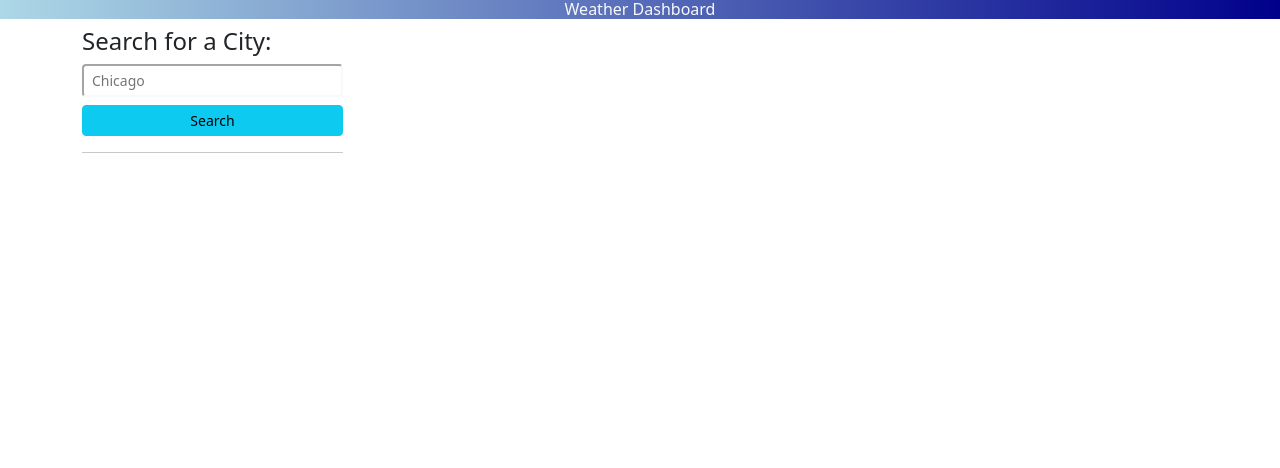
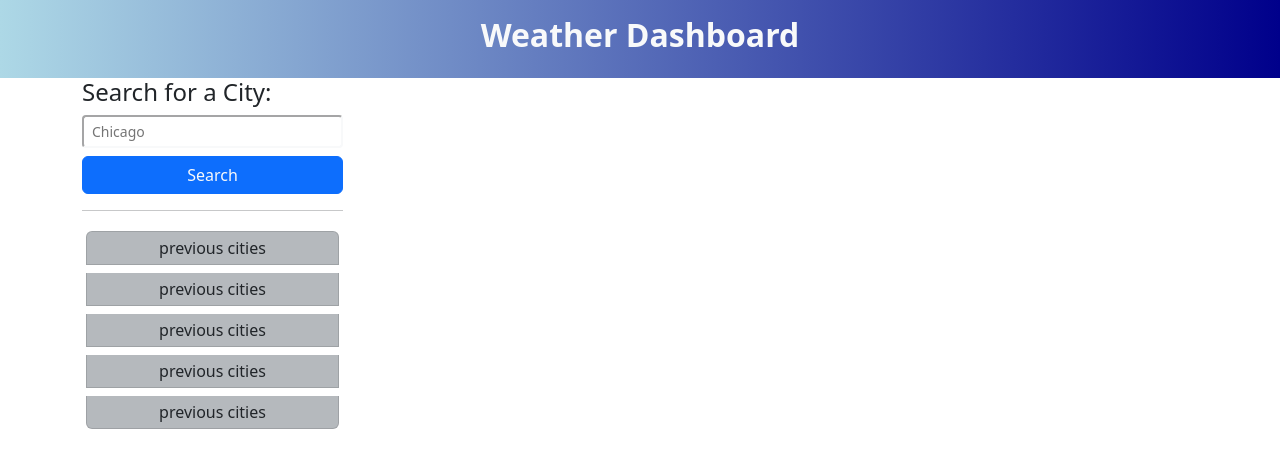
Before and after one commit to LujanSolo/weather-dashboard, a plain HTML site: page welcome.html in a window 1280 px wide. Drawn offline with nearby package versions, Linux system fonts and the light colour scheme.

Commit message:
Bootstrap and I are starting to get along. Added the left aside block with placeholders for history elements

```diff
--- a/welcome.html
+++ b/welcome.html
@@ -9,8 +9,8 @@
 
   </head>
   <header>
-    <div id="masthead" class="text-center text-light">
-      <h6>Weather Dashboard</h6>
+    <div id="masthead" class="text-center text-light p-3">
+      <h2>Weather Dashboard</h2>
     </div>
   </header>
 
@@ -20,8 +20,19 @@
         <div class="col-md-3 pb-1">
           <h4>Search for a City:</h4>
           <input id="user-input" type="text" class="form-control-sm col-12 border-light" placeholder="Chicago" />
-          <button type="submit" class="btn btn-info btn-sm mt-2 text-center col-12">Search</button>
+          <button id="search-btn" type="submit" class="btn btn-primary mt-2 text-center text-light col-12">Search</button>
           <hr />
+          <ul class="list-group text-center">
+            <li class="list-group-item bg-secondary bg-opacity-50 p-1 m-1">previous cities</li>
+            <li class="list-group-item bg-secondary bg-opacity-50 p-1 m-1">previous cities</li>
+            <li class="list-group-item bg-secondary bg-opacity-50 p-1 m-1">previous cities</li>
+            <li class="list-group-item bg-secondary bg-opacity-50 p-1 m-1">previous cities</li>
+            <li class="list-group-item bg-secondary bg-opacity-50 p-1 m-1">previous cities</li>
+
+          </ul>
+
+
+          </div>
 
         </div>
 
```
